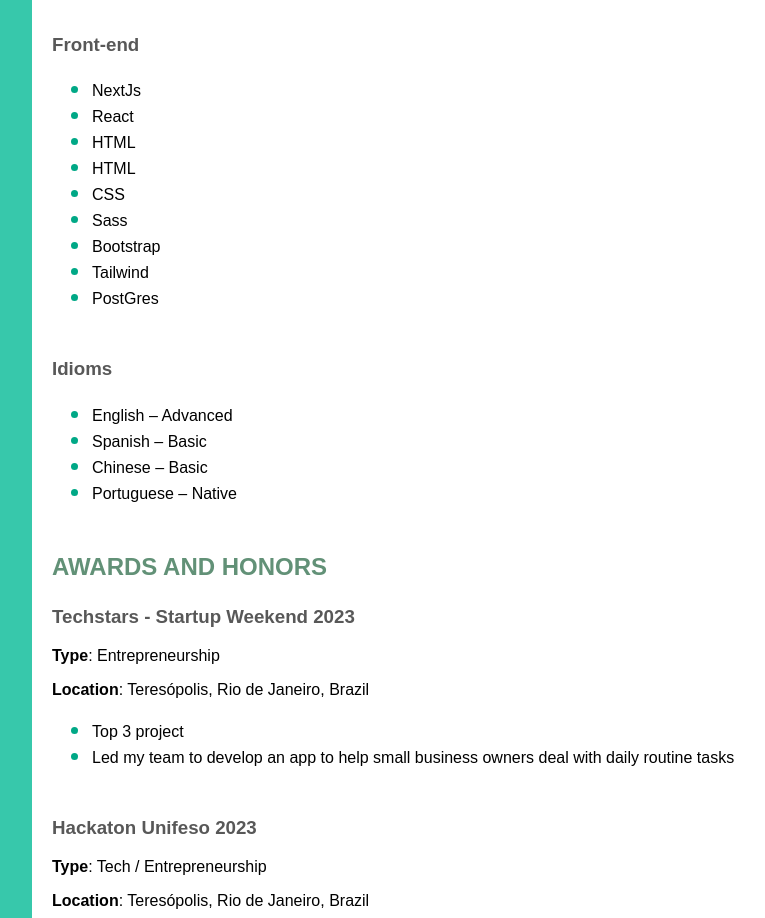
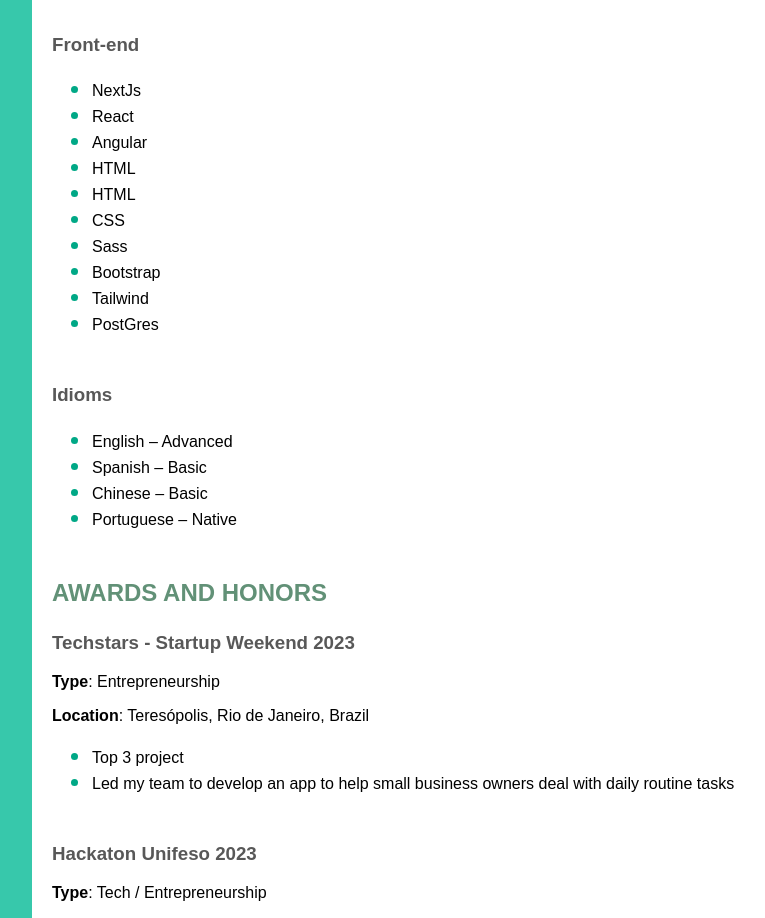
Before and after one commit to hugonorte/portfolio, a Next.js app: page /teste_build_nextjs/en in a window 1280 px wide. Shown: the part 1580-2498 px from the top of the page, without its empty margins (92-857 px from the left). Built offline with nearby package versions, Linux system fonts and the light colour scheme; a web font is replaced by a local one.

Commit message:
Addint angular

```diff
--- a/src/components/ProfessionalSkills/index.tsx
+++ b/src/components/ProfessionalSkills/index.tsx
@@ -26,6 +26,7 @@ async function ProfessionalSkills(props: Language) {
             <ul>
                 <li>NextJs</li>
                 <li>React</li>
+                <li>Angular</li>
                 <li>HTML</li>
                 <li>HTML</li>
                 <li>CSS</li>
```
